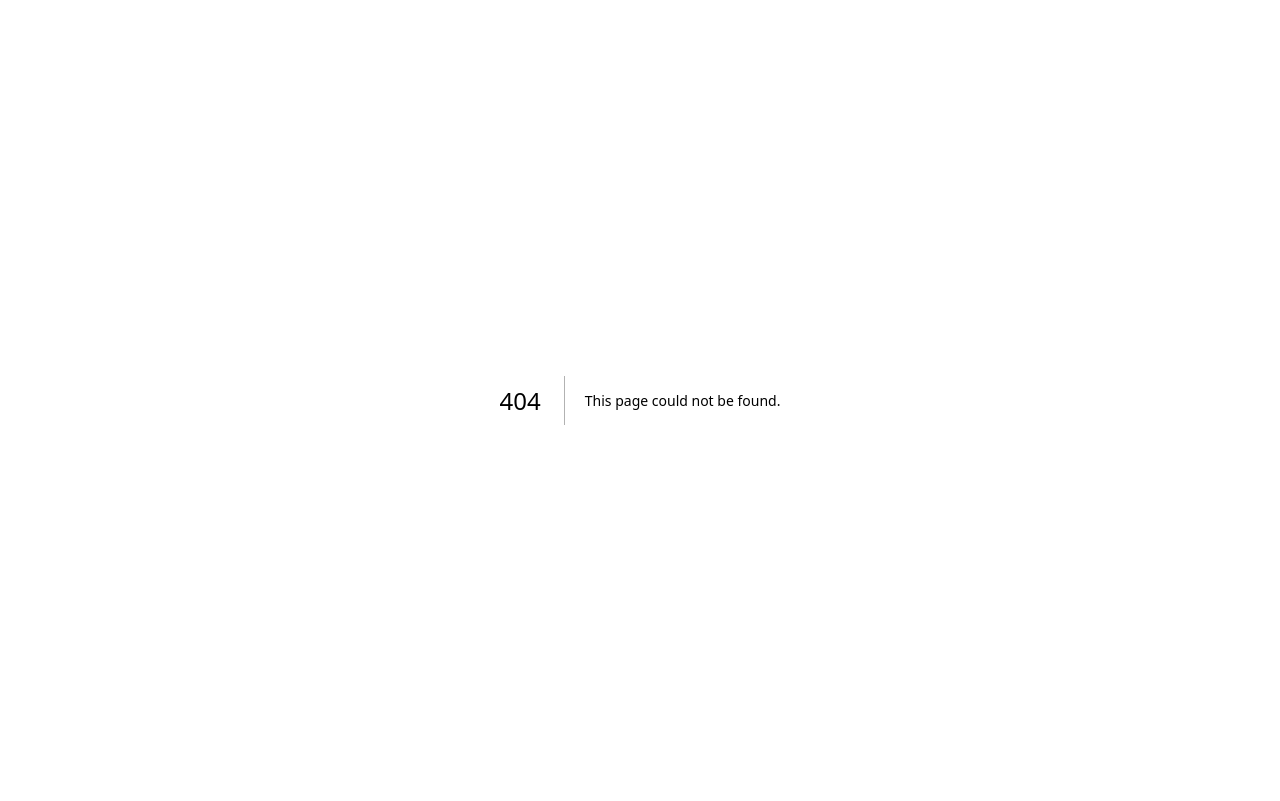
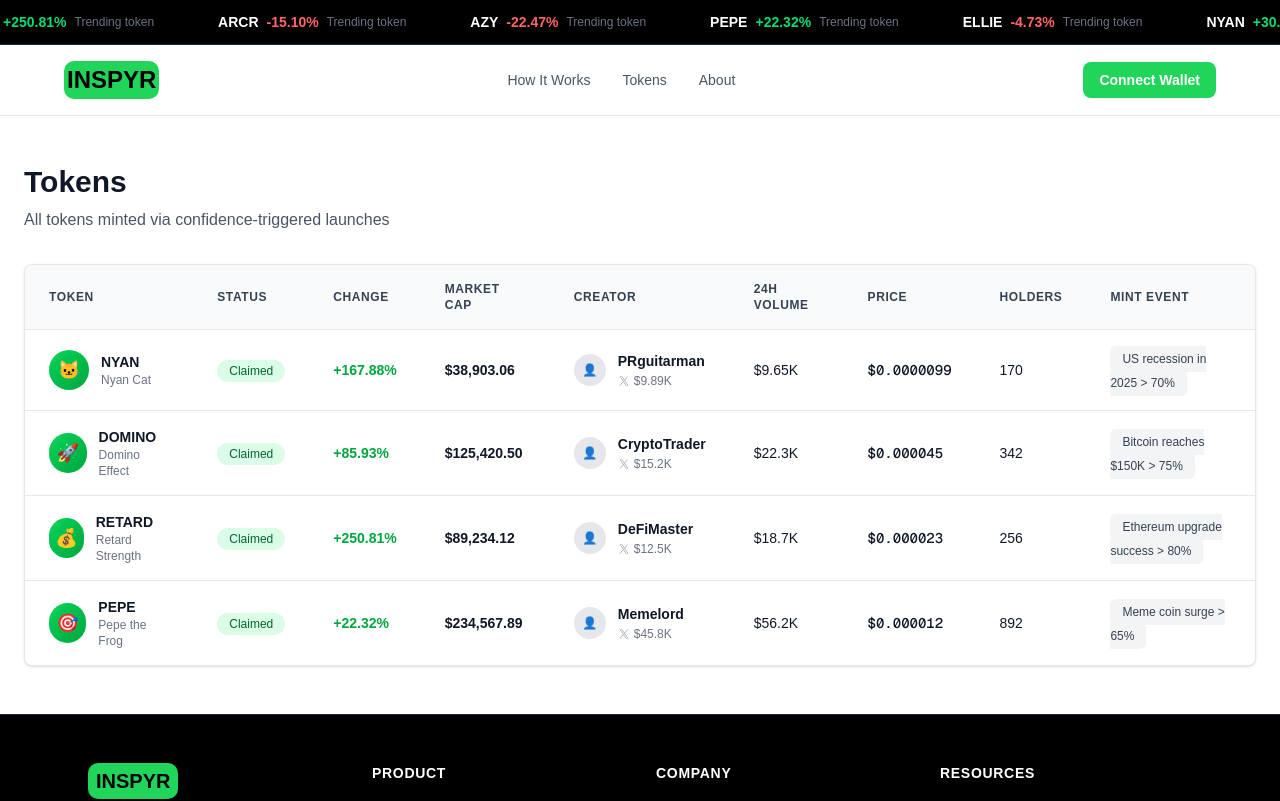
Before and after one commit to ayushsingh82/INSPYR, a Next.js app: page /tokens in a window 1280 px wide. Before the commit this address had no page. Shown: the top 801 px of the page. Built offline with nearby package versions, Linux system fonts and the light colour scheme.

Commit message:
page shwoing newly token launched

```diff
--- a/src/app/page.tsx
+++ b/src/app/page.tsx
@@ -1,4 +1,5 @@
 import Footer from './components/Footer';
+import Navbar from './components/Navbar';
 import Ticker from './components/Ticker';
 
 export default function Home() {
@@ -7,29 +8,8 @@ export default function Home() {
       {/* Ticker */}
       <Ticker />
 
-      {/* Header/Navbar */}
-      <header className="w-full py-4 px-6 border-b border-gray-200 bg-white">
-        <div className="max-w-6xl mx-auto flex items-center justify-between">
-          {/* Left - Logo */}
-          <div className="flex items-center">
-            <h1 className="text-2xl font-bold" style={{ color: '#000000', backgroundColor: '#20D55A', borderRadius: '10px', padding: '3px' }}>INSPYR</h1>
-          </div>
-
-          {/* Center - Navigation */}
-          <nav className="hidden md:flex items-center space-x-8">
-            <a href="#" className="text-sm text-gray-600 hover:text-gray-900 transition-colors">How It Works</a>
-            <a href="#" className="text-sm text-gray-600 hover:text-gray-900 transition-colors">Tokens</a>
-            <a href="#" className="text-sm text-gray-600 hover:text-gray-900 transition-colors">About</a>
-          </nav>
-
-          {/* Right - Sign Up Button */}
-          <div className="flex items-center">
-            <button className="px-4 py-2 bg-[#20D55A] text-white text-sm font-semibold rounded-lg transition-colors">
-              Connect Wallet
-            </button>
-          </div>
-        </div>
-      </header>
+      {/* Navbar */}
+      <Navbar />
 
       {/* Main Content */}
       <main className="flex-1 flex flex-col items-center justify-center px-6 py-12 text-center bg-white mt-8">
--- /dev/null
+++ b/src/app/tokens/page.tsx
@@ -0,0 +1,235 @@
+import Footer from '../components/Footer';
+import Navbar from '../components/Navbar';
+import Ticker from '../components/Ticker';
+import Link from 'next/link';
+
+interface Token {
+  id: number;
+  icon: string;
+  name: string;
+  status: string;
+  description: string;
+  change: number;
+  marketCap: string;
+  creator: {
+    name: string;
+    avatar: string;
+    twitter: string;
+    twitterFollowers: string;
+  };
+  volume24h: string;
+  price: string;
+  holders: number;
+  mintEvent: string;
+}
+
+const tokens: Token[] = [
+  {
+    id: 1,
+    icon: '🐱',
+    name: 'NYAN',
+    status: 'Claimed',
+    description: 'Nyan Cat',
+    change: 167.88,
+    marketCap: '$38,903.06',
+    creator: {
+      name: 'PRguitarman',
+      avatar: '👤',
+      twitter: '@prguitarman',
+      twitterFollowers: '$9.89K',
+    },
+    volume24h: '$9.65K',
+    price: '$0.0000099',
+    holders: 170,
+    mintEvent: 'US recession in 2025 > 70%',
+  },
+  {
+    id: 2,
+    icon: '🚀',
+    name: 'DOMINO',
+    status: 'Claimed',
+    description: 'Domino Effect',
+    change: 85.93,
+    marketCap: '$125,420.50',
+    creator: {
+      name: 'CryptoTrader',
+      avatar: '👤',
+      twitter: '@cryptotrader',
+      twitterFollowers: '$15.2K',
+    },
+    volume24h: '$22.3K',
+    price: '$0.000045',
+    holders: 342,
+    mintEvent: 'Bitcoin reaches $150K > 75%',
+  },
+  {
+    id: 3,
+    icon: '💰',
+    name: 'RETARD',
+    status: 'Claimed',
+    description: 'Retard Strength',
+    change: 250.81,
+    marketCap: '$89,234.12',
+    creator: {
+      name: 'DeFiMaster',
+      avatar: '👤',
+      twitter: '@defimaster',
+      twitterFollowers: '$12.5K',
+    },
+    volume24h: '$18.7K',
+    price: '$0.000023',
+    holders: 256,
+    mintEvent: 'Ethereum upgrade success > 80%',
+  },
+  {
+    id: 4,
+    icon: '🎯',
+    name: 'PEPE',
+    status: 'Claimed',
+    description: 'Pepe the Frog',
+    change: 22.32,
+    marketCap: '$234,567.89',
+    creator: {
+      name: 'Memelord',
+      avatar: '👤',
+      twitter: '@memelord',
+      twitterFollowers: '$45.8K',
+    },
+    volume24h: '$56.2K',
+    price: '$0.000012',
+    holders: 892,
+    mintEvent: 'Meme coin surge > 65%',
+  },
+];
+
+export default function TokensPage() {
+  return (
+    <div className="min-h-screen flex flex-col bg-white">
+      {/* Ticker */}
+      <Ticker />
+
+      {/* Navbar */}
+      <Navbar />
+
+      {/* Main Content */}
+      <main className="flex-1 px-6 py-12 bg-white">
+        <div className="max-w-7xl mx-auto">
+          <div className="mb-8">
+            <h1 className="text-3xl font-bold text-gray-900 mb-2">Tokens</h1>
+            <p className="text-gray-600">All tokens minted via confidence-triggered launches</p>
+          </div>
+
+          {/* Table */}
+          <div className="overflow-x-auto bg-white border border-gray-200 rounded-lg shadow-sm">
+            <table className="w-full">
+              <thead className="bg-gray-50 border-b border-gray-200">
+                <tr>
+                  <th className="px-6 py-4 text-left text-xs font-semibold text-gray-700 uppercase tracking-wider">
+                    Token
+                  </th>
+                  <th className="px-6 py-4 text-left text-xs font-semibold text-gray-700 uppercase tracking-wider">
+                    Status
+                  </th>
+                  <th className="px-6 py-4 text-left text-xs font-semibold text-gray-700 uppercase tracking-wider">
+                    Change
+                  </th>
+                  <th className="px-6 py-4 text-left text-xs font-semibold text-gray-700 uppercase tracking-wider">
+                    Market Cap
+                  </th>
+                  <th className="px-6 py-4 text-left text-xs font-semibold text-gray-700 uppercase tracking-wider">
+                    Creator
+                  </th>
+                  <th className="px-6 py-4 text-left text-xs font-semibold text-gray-700 uppercase tracking-wider">
+                    24h Volume
+                  </th>
+                  <th className="px-6 py-4 text-left text-xs font-semibold text-gray-700 uppercase tracking-wider">
+                    Price
+                  </th>
+                  <th className="px-6 py-4 text-left text-xs font-semibold text-gray-700 uppercase tracking-wider">
+                    Holders
+                  </th>
+                  <th className="px-6 py-4 text-left text-xs font-semibold text-gray-700 uppercase tracking-wider">
+                    Mint Event
+                  </th>
+                </tr>
+              </thead>
+              <tbody className="bg-white divide-y divide-gray-200">
+                {tokens.map((token) => (
+                  <tr key={token.id} className="hover:bg-gray-50 transition-colors">
+                    <td className="px-6 py-4">
+                      <div className="flex items-center gap-3">
+                        <div className="w-10 h-10 rounded-full bg-gradient-to-br from-[#20D55A] to-green-600 flex items-center justify-center text-white text-lg font-bold">
+                          {token.icon}
+                        </div>
+                        <div>
+                          <div className="text-sm font-bold text-gray-900">{token.name}</div>
+                          <div className="text-xs text-gray-500">{token.description}</div>
+                        </div>
+                      </div>
+                    </td>
+                    <td className="px-6 py-4 whitespace-nowrap">
+                      <span className="px-3 py-1 text-xs font-medium bg-green-100 text-green-800 rounded-full">
+                        {token.status}
+                      </span>
+                    </td>
+                    <td className="px-6 py-4 whitespace-nowrap">
+                      <span
+                        className={`text-sm font-bold ${
+                          token.change >= 0 ? 'text-green-600' : 'text-red-600'
+                        }`}
+                      >
+                        {token.change >= 0 ? '+' : ''}
+                        {token.change.toFixed(2)}%
+                      </span>
+                    </td>
+                    <td className="px-6 py-4 whitespace-nowrap text-sm text-gray-900 font-semibold">
+                      {token.marketCap}
+                    </td>
+                    <td className="px-6 py-4">
+                      <div className="flex items-center gap-3">
+                        <div className="w-8 h-8 rounded-full bg-gray-200 flex items-center justify-center text-gray-600 text-xs font-bold">
+                          {token.creator.avatar}
+                        </div>
+                        <div>
+                          <div className="text-sm font-semibold text-gray-900">{token.creator.name}</div>
+                          <div className="flex items-center gap-1 mt-0.5">
+                            <svg
+                              className="w-3 h-3 text-gray-400"
+                              fill="currentColor"
+                              viewBox="0 0 24 24"
+                              aria-hidden="true"
+                            >
+                              <path d="M13.6823 10.6218L20.2391 3H18.6854L12.9921 9.61788L8.44486 3H3.2002L10.0765 13.0074L3.2002 21H4.75404L10.7663 14.0113L15.5685 21H20.8131L13.6819 10.6218H13.6823ZM11.5541 13.0956L10.8574 12.0991L5.31391 4.16971H7.70053L12.1742 10.5689L12.8709 11.5655L18.6861 19.8835H16.2995L11.5541 13.096V13.0956Z" />
+                            </svg>
+                            <span className="text-xs text-gray-500">{token.creator.twitterFollowers}</span>
+                          </div>
+                        </div>
+                      </div>
+                    </td>
+                    <td className="px-6 py-4 whitespace-nowrap text-sm text-gray-900 font-medium">
+                      {token.volume24h}
+                    </td>
+                    <td className="px-6 py-4 whitespace-nowrap text-sm text-gray-900 font-mono font-medium">
+                      {token.price}
+                    </td>
+                    <td className="px-6 py-4 whitespace-nowrap text-sm text-gray-900 font-medium">
+                      {token.holders}
+                    </td>
+                    <td className="px-6 py-4">
+                      <span className="text-xs text-gray-700 bg-gray-100 px-3 py-1.5 rounded-md font-medium">
+                        {token.mintEvent}
+                      </span>
+                    </td>
+                  </tr>
+                ))}
+              </tbody>
+            </table>
+          </div>
+        </div>
+      </main>
+
+      {/* Footer */}
+      <Footer />
+    </div>
+  );
+}
```
